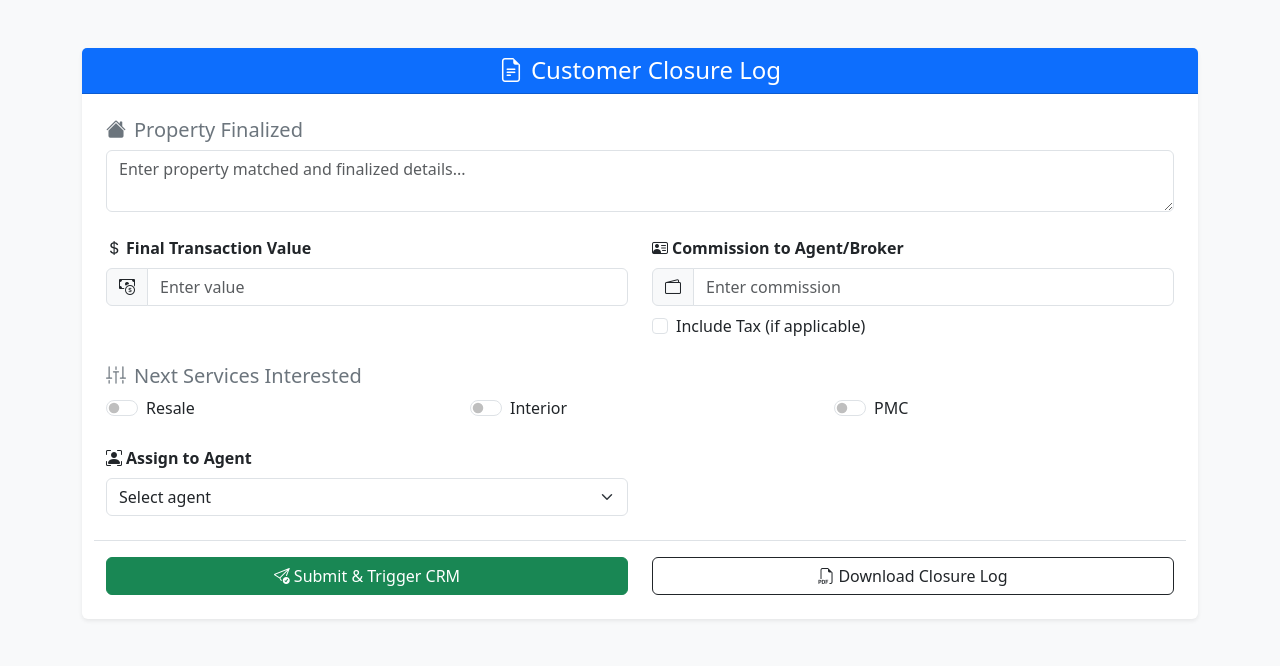
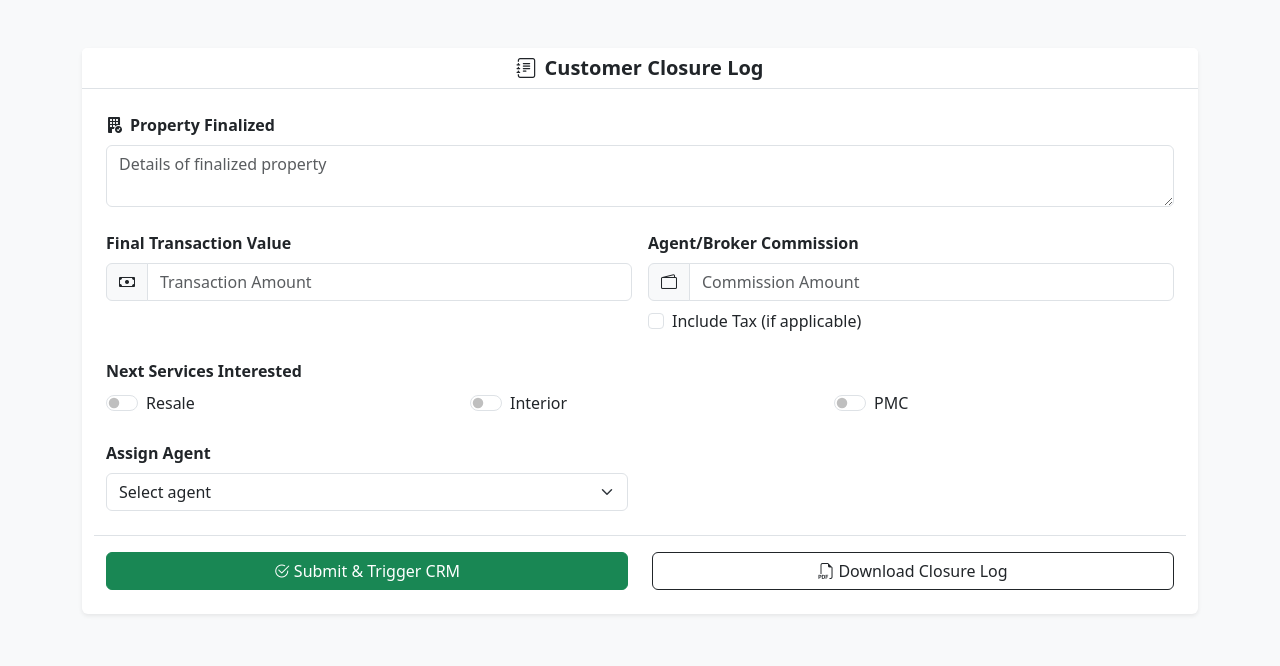
Before and after one commit to Veena-Infotech/VEC, a PHP site: page /customer-closer-log.php in a window 1280 px wide. Shown: the top 666 px of the page. Run offline with PHP 8.4, Linux system fonts and the light colour scheme.

Commit message:
`Refactored customer-closer-log.php: updated layout, styles, and form fields`

```diff
--- a/customer-management/customer-closer-log.php
+++ b/customer-management/customer-closer-log.php
@@ -1,6 +1,5 @@
 <!DOCTYPE html>
 <html lang="en">
-
 <head>
   <meta charset="UTF-8" />
   <meta name="viewport" content="width=device-width, initial-scale=1" />
@@ -8,78 +7,76 @@
   <link href="https://cdn.jsdelivr.net/npm/bootstrap@5.3.3/dist/css/bootstrap.min.css" rel="stylesheet" />
   <link href="https://cdn.jsdelivr.net/npm/bootstrap-icons@1.10.5/font/bootstrap-icons.css" rel="stylesheet" />
 </head>
-
-<body class="bg-body-tertiary">
+<body class="bg-light">
 
 <div class="container py-5">
   <div class="card shadow-sm border-0">
-      <div class="card-header bg-primary text-white text-center">
-        <h4 class="mb-0"><i class="bi bi-file-earmark-text me-2"></i>Customer Closure Log</h4>
+    <div class="card-header bg-white border-bottom text-center">
+      <h5 class="mb-0 fw-semibold"><i class="bi bi-journal-text me-2"></i>Customer Closure Log</h5>
     </div>
 
     <div class="card-body p-4">
-        <form id="closureForm">
+      <form id="closureForm" novalidate>
 
-          <!-- Section: Property Info -->
+        <!-- Property Details -->
         <div class="mb-4">
-            <h5 class="text-secondary"><i class="bi bi-house-fill me-2"></i>Property Finalized</h5>
-            <textarea class="form-control" rows="2" placeholder="Enter property matched and finalized details..." required></textarea>
+          <label class="form-label fw-semibold"><i class="bi bi-building-fill-check me-2"></i>Property Finalized</label>
+          <textarea class="form-control" rows="2" placeholder="Details of finalized property" required></textarea>
         </div>
 
-          <!-- Section: Transaction and Commission -->
-          <div class="row g-4 mb-4">
+        <!-- Transaction & Commission -->
+        <div class="row g-3 mb-4">
           <div class="col-md-6">
-              <label class="form-label fw-semibold"><i class="bi bi-currency-dollar me-1"></i>Final Transaction Value</label>
+            <label class="form-label fw-semibold">Final Transaction Value</label>
             <div class="input-group">
-                <span class="input-group-text"><i class="bi bi-cash-coin"></i></span>
-                <input type="number" class="form-control" placeholder="Enter value" required />
+              <span class="input-group-text"><i class="bi bi-cash"></i></span>
+              <input type="number" class="form-control" placeholder="Transaction Amount" required>
             </div>
           </div>
-
           <div class="col-md-6">
-              <label class="form-label fw-semibold"><i class="bi bi-person-vcard me-1"></i>Commission to Agent/Broker</label>
+            <label class="form-label fw-semibold">Agent/Broker Commission</label>
             <div class="input-group mb-2">
               <span class="input-group-text"><i class="bi bi-wallet2"></i></span>
-                <input type="number" class="form-control" placeholder="Enter commission" />
+              <input type="number" class="form-control" placeholder="Commission Amount">
             </div>
             <div class="form-check">
-                <input class="form-check-input" type="checkbox" id="includeTax" />
-                <label class="form-check-label" for="includeTax">Include Tax (if applicable)</label>
+              <input class="form-check-input" type="checkbox" id="taxToggle">
+              <label class="form-check-label" for="taxToggle">Include Tax (if applicable)</label>
             </div>
           </div>
         </div>
 
-          <!-- Section: Services -->
+        <!-- Next Services Interest -->
         <div class="mb-4">
-            <h5 class="text-secondary"><i class="bi bi-sliders2-vertical me-2"></i>Next Services Interested</h5>
+          <label class="form-label fw-semibold">Next Services Interested</label>
           <div class="row">
             <div class="col-md-4">
               <div class="form-check form-switch">
-                  <input class="form-check-input" type="checkbox" id="resaleService" />
-                  <label class="form-check-label" for="resaleService">Resale</label>
+                <input class="form-check-input" type="checkbox" id="resaleToggle">
+                <label class="form-check-label" for="resaleToggle">Resale</label>
               </div>
             </div>
             <div class="col-md-4">
               <div class="form-check form-switch">
-                  <input class="form-check-input" type="checkbox" id="interiorService" />
-                  <label class="form-check-label" for="interiorService">Interior</label>
+                <input class="form-check-input" type="checkbox" id="interiorToggle">
+                <label class="form-check-label" for="interiorToggle">Interior</label>
               </div>
             </div>
             <div class="col-md-4">
               <div class="form-check form-switch">
-                  <input class="form-check-input" type="checkbox" id="pmcService" />
-                  <label class="form-check-label" for="pmcService">PMC</label>
+                <input class="form-check-input" type="checkbox" id="pmcToggle">
+                <label class="form-check-label" for="pmcToggle">PMC</label>
               </div>
             </div>
           </div>
         </div>
 
-          <!-- Section: Assign Agent -->
-          <div class="mb-4 row align-items-end">
+        <!-- Agent Assignment -->
+        <div class="row mb-4 align-items-end">
           <div class="col-md-6">
-              <label class="form-label fw-semibold"><i class="bi bi-person-bounding-box me-1"></i>Assign to Agent</label>
+            <label class="form-label fw-semibold">Assign Agent</label>
             <select class="form-select" id="assignAgent" required>
-                <option selected disabled>Select agent</option>
+              <option selected disabled value="">Select agent</option>
               <option>Agent A</option>
               <option>Agent B</option>
               <option>Agent C</option>
@@ -87,48 +84,51 @@
           </div>
           <div class="col-md-6">
             <div id="assignAlert" class="alert alert-info d-none mb-0">
-                <i class="bi bi-check-circle me-1"></i>Assigned successfully. CRM & Task Module triggered.
+              <i class="bi bi-check-circle me-1"></i>Assigned! CRM & Task module triggered.
             </div>
           </div>
         </div>
 
-          <!-- Action Buttons -->
+        <!-- Buttons -->
         <div class="row pt-3 border-top">
-            <div class="col-12 col-md-6 mb-2 mb-md-0">
+          <div class="col-md-6 mb-3 mb-md-0">
             <button type="submit" class="btn btn-success w-100">
-                <i class="bi bi-send-check me-1"></i>Submit & Trigger CRM
+              <i class="bi bi-check2-circle me-1"></i>Submit & Trigger CRM
             </button>
           </div>
-            <div class="col-12 col-md-6">
-              <button type="button" class="btn btn-outline-dark w-100" id="downloadPDF">
+          <div class="col-md-6">
+            <button type="button" id="downloadPDF" class="btn btn-outline-dark w-100">
               <i class="bi bi-filetype-pdf me-1"></i>Download Closure Log
             </button>
           </div>
         </div>
+
       </form>
     </div>
   </div>
 </div>
 
-  <!-- Bootstrap JS -->
+<!-- Bootstrap Bundle JS -->
 <script src="https://cdn.jsdelivr.net/npm/bootstrap@5.3.3/dist/js/bootstrap.bundle.min.js"></script>
 
-  <!-- Interaction Logic -->
+<!-- JS Interactions -->
 <script>
+  // Show alert on agent assignment
   document.getElementById("assignAgent").addEventListener("change", () => {
     document.getElementById("assignAlert").classList.remove("d-none");
   });
 
-    document.getElementById("closureForm").addEventListener("submit", function(e) {
+  // Form submit triggers CRM logic
+  document.getElementById("closureForm").addEventListener("submit", function (e) {
     e.preventDefault();
-      alert("Closure log saved and CRM + Task system triggered.");
+    alert("Closure log submitted. CRM and Task module triggered.");
   });
 
-    document.getElementById("downloadPDF").addEventListener("click", function() {
+  // Simulated PDF download
+  document.getElementById("downloadPDF").addEventListener("click", () => {
     alert("PDF download initiated. (To implement: use html2pdf.js or similar)");
   });
 </script>
 
 </body>
-
 </html>
```
Lines whose indentation alone changed are shown as unchanged.
